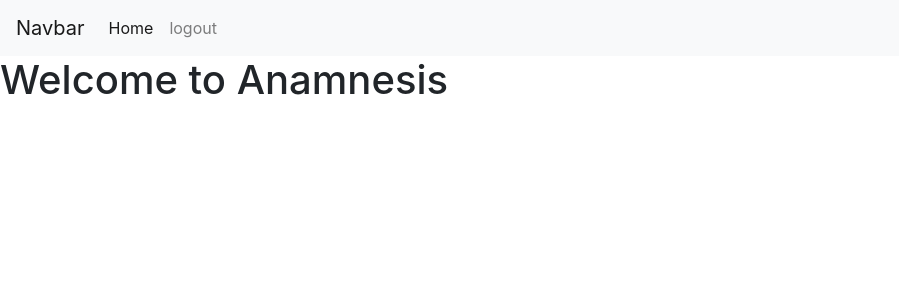
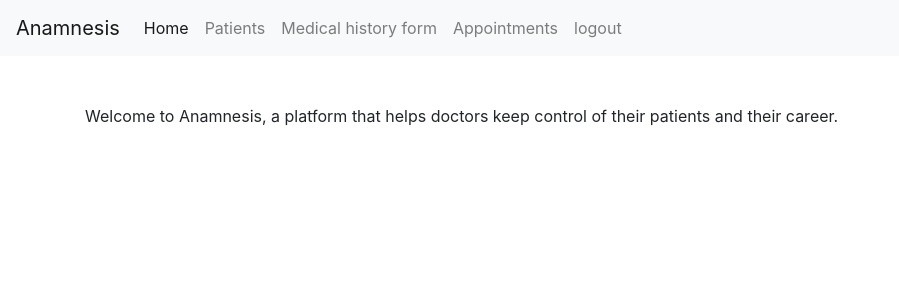
Before and after one commit to medranow/capstone, a Django app: page / in a window 1280 px wide. Shown: the top 300 px of the page, without its empty margins (0-899 px from the left). Run offline with Django 4.2, Linux system fonts and the light colour scheme; a user stored in the database is signed in; some libraries are stand-ins or nearby versions.

```diff
--- a/medomai/anamnesis/static/anamnesis/styles.css
+++ b/medomai/anamnesis/static/anamnesis/styles.css
@@ -0,0 +1,9 @@
+nav {
+    width: 100%;
+    box-sizing: content-box;
+    overflow: scroll;
+}
+
+body{
+    position: relative;
+}
--- a/medomai/anamnesis/templates/anamnesis/index.html
+++ b/medomai/anamnesis/templates/anamnesis/index.html
@@ -2,48 +2,16 @@
 {% load static %}
 
 {% block body %}
-    {% if user.is_authenticated %}
-        <nav class="navbar navbar-expand-lg navbar-light bg-light">
-            <a class="navbar-brand" href="#">Navbar</a>
-            <button class="navbar-toggler" type="button" data-toggle="collapse" data-target="#navbarSupportedContent" aria-controls="navbarSupportedContent" aria-expanded="false" aria-label="Toggle navigation">
-            <span class="navbar-toggler-icon"></span>
-            </button>
 
-            <div class="collapse navbar-collapse" id="navbarSupportedContent">
-            <ul class="navbar-nav mr-auto">
-                <li class="nav-item active">
-                <a class="nav-link" href="#">Home <span class="sr-only">(current)</span></a>
-                </li>
-                <li class="nav-item">
-                <a class="nav-link" href="{% url 'logout'%}">logout</a>
-                </li>
-            </ul>
-            </div>
-        </nav>
-        <h1>Welcome to Anamnesis</h1>
+{% if user.is_authenticated %}
+<div class="container mt-5">
+    <p>Welcome to Anamnesis, a platform that helps doctors keep control of their patients and their career.</p>
 
-    {% else %}
-        <nav class="navbar navbar-expand-lg navbar-light bg-light">
-            <a class="navbar-brand" href="#">Navbar</a>
-            <button class="navbar-toggler" type="button" data-toggle="collapse" data-target="#navbarSupportedContent" aria-controls="navbarSupportedContent" aria-expanded="false" aria-label="Toggle navigation">
-            <span class="navbar-toggler-icon"></span>
-            </button>
+</div>
+{% else %}
 
-            <div class="collapse navbar-collapse" id="navbarSupportedContent">
-            <ul class="navbar-nav mr-auto">
-                <li class="nav-item active">
-                <a class="nav-link" href="#">Home <span class="sr-only">(current)</span></a>
-                </li>
-                <li class="nav-item">
-                <a class="nav-link" href="{% url 'login'%}">login</a>
-                </li>
-            </ul>
-            </div>
-        </nav>
-        <div>
-            Log in
-        </div>
+<div>
+    <p>Welcome to Anamnesis</p></div>
 
-    {% endif %}
-
+{% endif %}
 {% endblock %}
--- a/medomai/anamnesis/templates/anamnesis/layout.html
+++ b/medomai/anamnesis/templates/anamnesis/layout.html
@@ -10,9 +10,62 @@
         {% block script %}
         {% endblock %}
     </head>
-    {% block body %}
-    <div class="container">
+    <body>
+        {% if user.is_authenticated %}
+            <nav class="navbar navbar-expand-lg navbar-light bg-light">
+                <a class="navbar-brand" href="#">Anamnesis</a>
+                <button class="navbar-toggler" type="button" data-toggle="collapse" data-target="#navbarSupportedContent" aria-controls="navbarSupportedContent" aria-expanded="false" aria-label="Toggle navigation">
+                <span class="navbar-toggler-icon"></span>
+                </button>
 
-    </div>
-    {% endblock %}
+                <div class="collapse navbar-collapse" id="navbarSupportedContent">
+                    <ul class="navbar-nav mr-auto">
+                        <li class="nav-item active">
+                            <a class="nav-link" href="#">Home <span class="sr-only">(current)</span></a>
+                        </li>
+                        <li class="nav-item">
+                            <a class="nav-link" href="{% url 'logout'%}">Patients</a>
+                        </li>
+                        <li class="nav-item">
+                            <a class="nav-link" href="{% url 'logout'%}">Medical history form</a>
+                        </li>
+                        <li class="nav-item">
+                            <a class="nav-link" href="{% url 'logout'%}">Appointments</a>
+                        </li>
+                        <li class="nav-item">
+                            <a class="nav-link" href="{% url 'logout'%}">logout</a>
+                        </li>
+                    </ul>
+                </div>
+            </nav>
+
+        {% else %}
+            <nav class="navbar navbar-expand-lg navbar-light bg-light">
+                <a class="navbar-brand" href="#">Anamnesis</a>
+                <button class="navbar-toggler" type="button" data-toggle="collapse" data-target="#navbarSupportedContent" aria-controls="navbarSupportedContent" aria-expanded="false" aria-label="Toggle navigation">
+                <span class="navbar-toggler-icon"></span>
+                </button>
+
+                <div class="collapse navbar-collapse" id="navbarSupportedContent">
+                <ul class="navbar-nav mr-auto">
+                    <li class="nav-item active">
+                        <a class="nav-link" href="#">Home <span class="sr-only">(current)</span></a>
+                    </li>
+                    <li class="nav-item">
+                        <a class="nav-link" href="{% url 'login'%}">login</a>
+                    </li>
+                    <li class="nav-item">
+                        <a class="nav-link" href="{% url 'register'%}">register</a>
+                    </li>
+                </ul>
+                </div>
+            </nav>
+        {% endif %}
+
+        {% block body %}
+        {% endblock %}
+
+        <script src="https://cdn.jsdelivr.net/npm/@popperjs/core@2.9.2/dist/umd/popper.min.js" integrity="sha384-IQsoLXl5PILFhosVNubq5LC7Qb9DXgDA9i+tQ8Zj3iwWAwPtgFTxbJ8NT4GN1R8p" crossorigin="anonymous"></script>
+        <script src="https://cdn.jsdelivr.net/npm/bootstrap@5.0.2/dist/js/bootstrap.min.js" integrity="sha384-cVKIPhGWiC2Al4u+LWgxfKTRIcfu0JTxR+EQDz/bgldoEyl4H0zUF0QKbrJ0EcQF" crossorigin="anonymous"></script>
+
 </html>
--- a/medomai/anamnesis/templates/anamnesis/register.html
+++ b/medomai/anamnesis/templates/anamnesis/register.html
@@ -2,6 +2,7 @@
 {% load static %}
 
 {% block body %}
+<div class="mt-3 d-flex justify-content-center container">
     <form action="{% url 'register' %}" method="post">
         {% csrf_token %}
         <div class="form-group" id="register">
@@ -24,4 +25,6 @@
         </div>
         <button type="submit" class="btn btn-primary">Submit</button>
     </form>
+</div>
+
 {% endblock %}
```
Also changed, not shown: medomai/anamnesis/templates/anamnesis/login.html (+7 -2 lines), medomai/db.sqlite3. Lines whose indentation alone changed are shown as unchanged.
